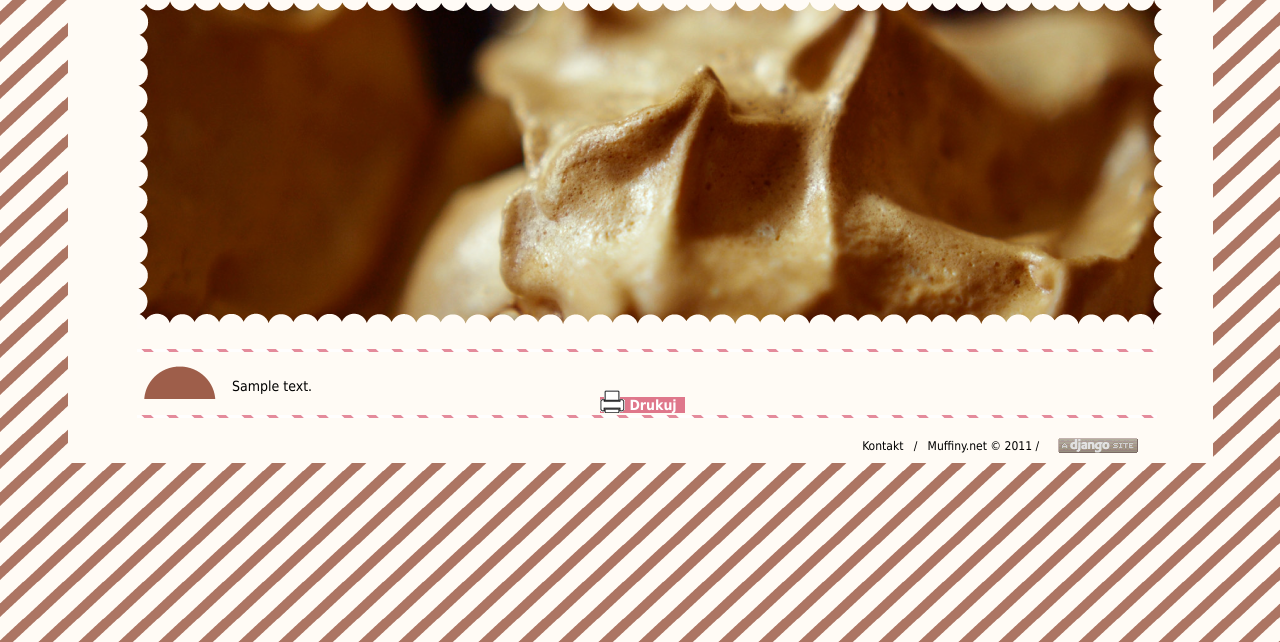
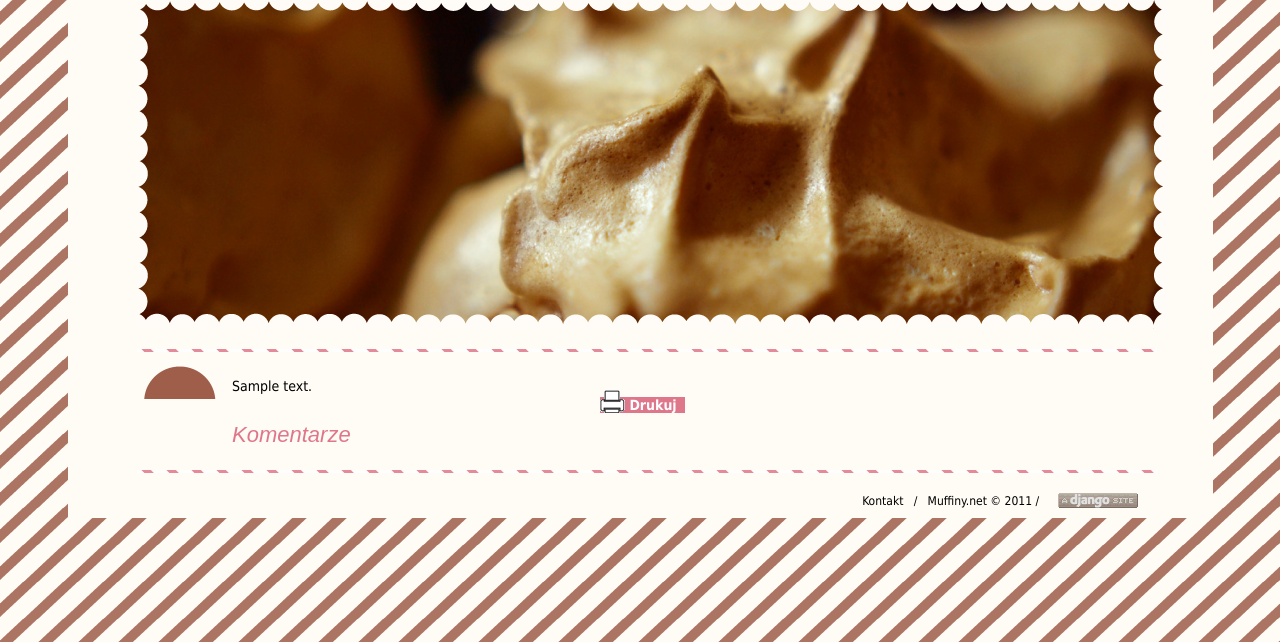
Before and after one commit to mickek/Muffinki, a Django app: template muffinki/templates/flatpages/default.html in a window 1280 px wide. Shown: the part 158-800 px from the top of the page. Run offline with Django 3.2, Linux system fonts and the light colour scheme; the template is opened without the code that fills it: most values are stand-ins (such as "Sample title", 1, 10 or a date in 2020); data that the repository does not hold is empty; some libraries are stand-ins or nearby versions.

Commit message:
fb-comments added and some validator errors fixed

```diff
--- a/muffinki/settings/defaults.py
+++ b/muffinki/settings/defaults.py
@@ -1,4 +1,6 @@
 import os
+from django.conf.global_settings import TEMPLATE_CONTEXT_PROCESSORS as TCP
+
 # Django settings for muffinki project.
 
 DEBUG = True
@@ -145,3 +147,7 @@
         },
     }
 }
+
+TEMPLATE_CONTEXT_PROCESSORS = TCP + (
+    'django.core.context_processors.request',
+)
--- a/muffinki/static/css/main.css
+++ b/muffinki/static/css/main.css
@@ -197,3 +197,17 @@
 .biggest {
 	font-size: 35px;
 }
+
+.p-comments {
+	font-family: sans-serif;
+	font-size: 22px;
+	color: #df778b;
+	font-style: italic;
+	padding-left: 90px;
+	margin-left: 20px;
+}
+
+.fb-comments {
+	padding-left: 90px;
+	margin-left: 20px;
+}
--- a/muffinki/static/css/print.css
+++ b/muffinki/static/css/print.css
@@ -16,11 +16,15 @@
 }
 
 /* Removing Extra Elements */
-#container, .line, body img, #footer, .p-print {
+#container, .line, body img, #footer, .p-print, .p-comments, .fb, .fb-comments {
 	display: none;
 }
 
-.hidden {
+!important .fb-comments {
+	display: none;
+}
+
+.logo {
 	display: inline;
-	float: right;
+	padding-bottom: 20px;
 }
--- a/muffinki/templates/base.html
+++ b/muffinki/templates/base.html
@@ -22,9 +22,16 @@
 </script>
 </head>
 <body>
+	<div id="fb-root"></div>
+	<script>(function(d, s, id) {
+	  var js, fjs = d.getElementsByTagName(s)[0];
+	  if (d.getElementById(id)) return;
+	  js = d.createElement(s); js.id = id;
+	  js.src = "//connect.facebook.net/en_US/all.js#xfbml=1&appId=443353275687373";
+	  fjs.parentNode.insertBefore(js, fjs);
+	}(document, 'script', 'facebook-jssdk'));</script>
 <div class="main">
 	<div class="container">
-	    <img src="{{ STATIC_URL }}img/logo_print.png" class="hidden">
 		<a href="http://www.muffiny.net"><img src="{{ STATIC_URL }}img/logo.png" alt="logo muffiny.net" class="logo"/></a>
 		<div class="fb">
 		<iframe src="http://www.facebook.com/plugins/likebox.php?href=http%3A%2F%2Fwww.facebook.com%2Fpages%2Fmuffinynet%2F207290645972780&amp;width=200&amp;colorscheme=light&amp;show_faces=false&amp;border_color&amp;stream=false&amp;header=true&amp;height=62" scrolling="no" frameborder="0" style="border:none; overflow:hidden; width:200px; height:62px;" allowTransparency="true"></iframe>
@@ -40,7 +47,7 @@
 
 <div class="line"></div>
 <div id="footer"><a href="/contact/">Kontakt</a> &nbsp; / &nbsp; Muffiny.net © 2011 /
-	<a href="http://www.djangoproject.com/"><img style="vertical-align: bottom" src="{{ STATIC_URL }}img/djangosite.png" border="0" alt="A Django site." title="A Django site." /></a>
+	<a href="http://www.djangoproject.com/"><img style="vertical-align: bottom; border: 0" src="{{ STATIC_URL }}img/djangosite.png" alt="A Django site." title="A Django site." /></a></div>
 	</div>
 </div>
 
--- a/muffinki/templates/flatpages/default.html
+++ b/muffinki/templates/flatpages/default.html
@@ -5,6 +5,7 @@
 {% endblock %}
 
 {% block content %}
+
 <div class="clbl"></div>
 <div class="line"></div>
 <div class="recipe">
@@ -15,4 +16,7 @@
 </div>
 <div class="clbl"></div>
 
+<p class="p-comments">Komentarze</p>
+<div class="fb-comments" data-href="{{ request.META.HTTP_HOST }}{{ request.get_full_path }}" data-num-posts="3" data-width="500"></div>
+
 {% endblock %}
--- a/muffinki/templates/home.html
+++ b/muffinki/templates/home.html
@@ -15,7 +15,7 @@
 
 <ul class="column">
 		{% for page in fl%}
-        <li><img src="{{ STATIC_URL }}/img/muffin_bullet.png" style="vertical-align: middle"/><a href="{{ page.url }}">{{ page.title }}</a></li>
+        <li><img src="{{ STATIC_URL }}/img/muffin_bullet.png" style="vertical-align: middle" alt="muffin recipe"/><a href="{{ page.url }}">{{ page.title }}</a></li>
 		{% endfor %}
 </ul>
 {% endfor %}
```
Also changed, not shown: muffinki/settings.py (line endings or trailing spaces).
